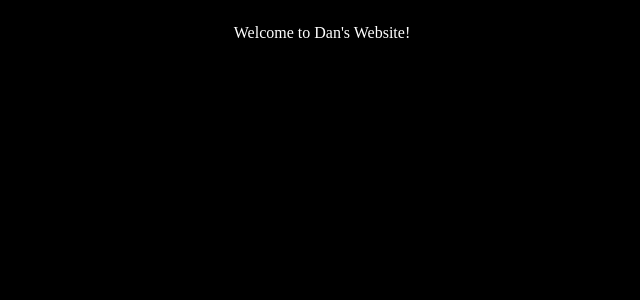
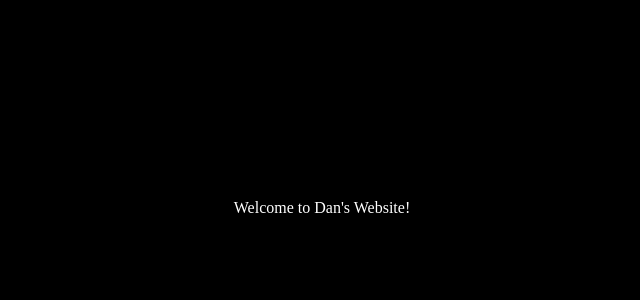
Before and after one commit to DanMyers300/danmyers.net, a Next.js app: page / in a window 1280 px wide. Shown: the top 300 px of the page, without its empty margins (318-958 px from the left). Built offline with nearby package versions, Linux system fonts and the light colour scheme.

Commit message:
centered div

```diff
--- a/src/app/globals.css
+++ b/src/app/globals.css
@@ -2,5 +2,6 @@ body {
     display: flex;
     justify-content: center;
     align-items: center;
+    height: 50vh;
     background-color: black;
 }
```
